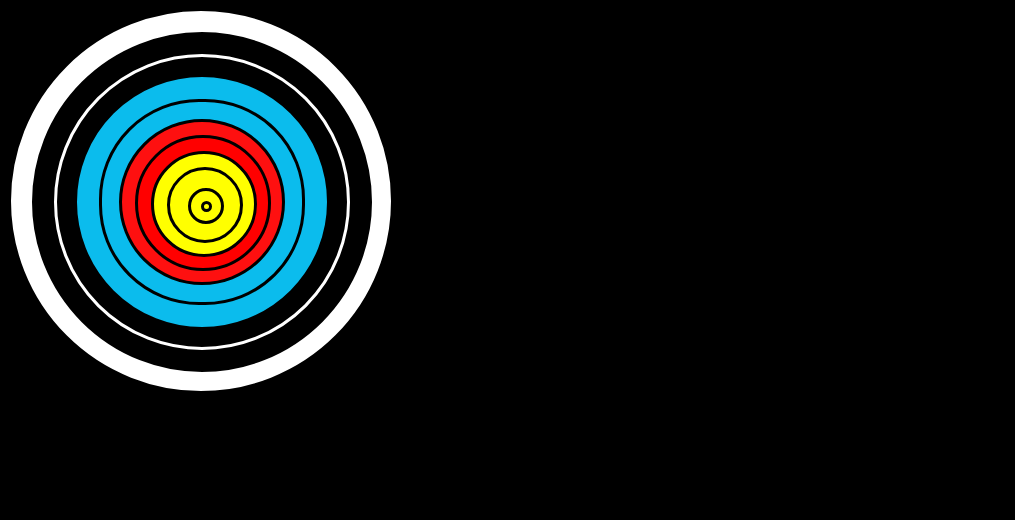
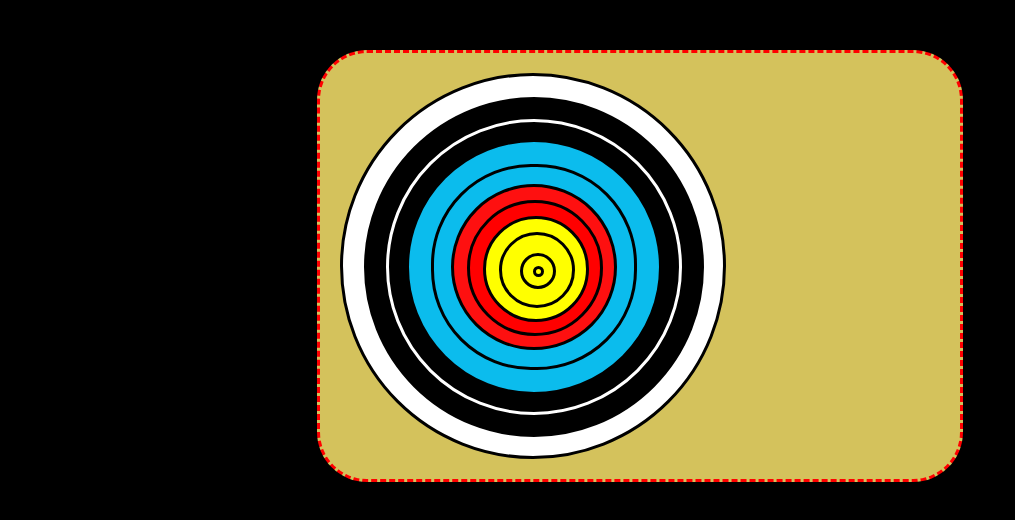
Before and after one commit to Anveshdonga/task-26-12-23, a plain HTML site: page index.html in a window 1280 px wide. Shown: the whole page, without its empty margins (0-1015 px from the left). Drawn offline with Linux system fonts and the light colour scheme.

Commit message:
Update index.html

```diff
--- a/index.html
+++ b/index.html
@@ -5,6 +5,14 @@
     <meta name="viewport" content="width=device-width, initial-scale=1.0">
     <title>Document</title>
     <style>
+         .aa{
+         margin: 50px auto;
+         background-color: rgb(212, 194, 92);
+         padding: 20px;
+         width: 600px;
+         border: dashed red;
+         border-radius: 50px;
+}
     .a1{
         background-color: rgb(255, 255, 255);
         border: solid black;
```
